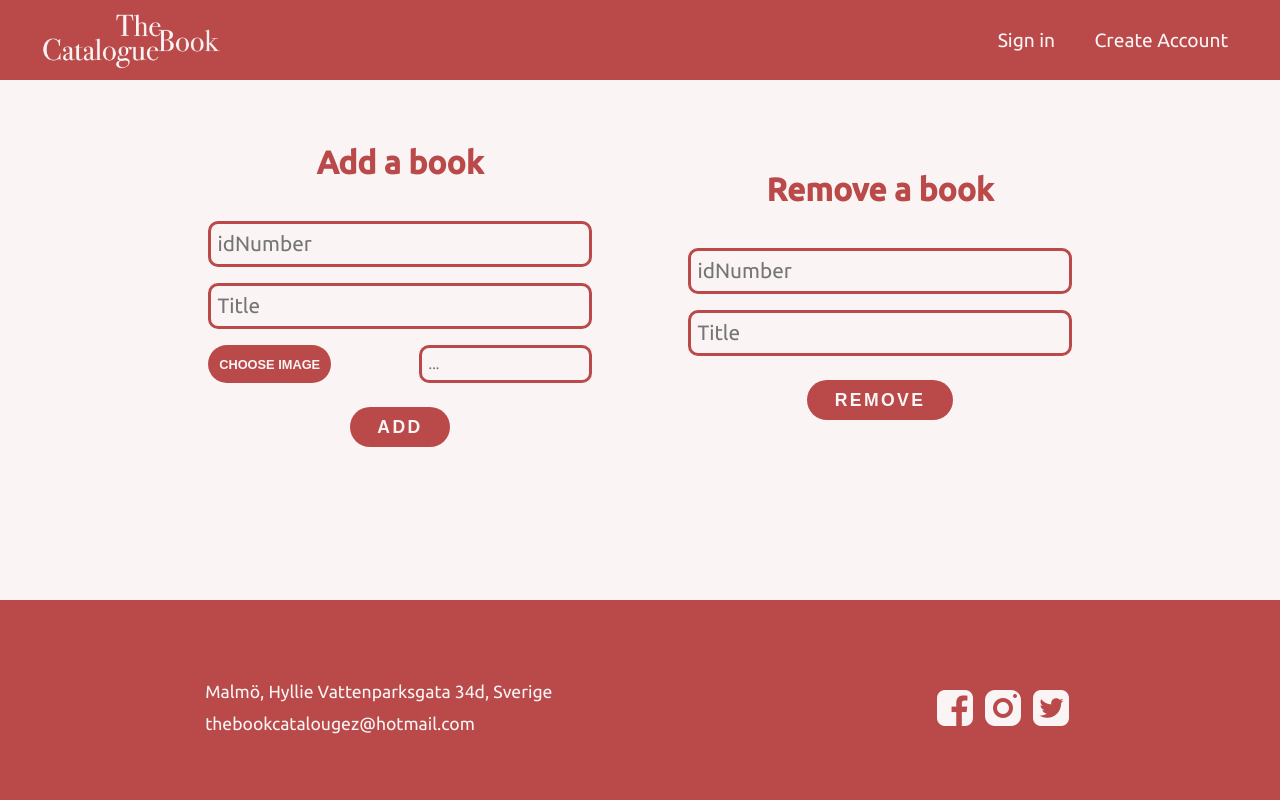
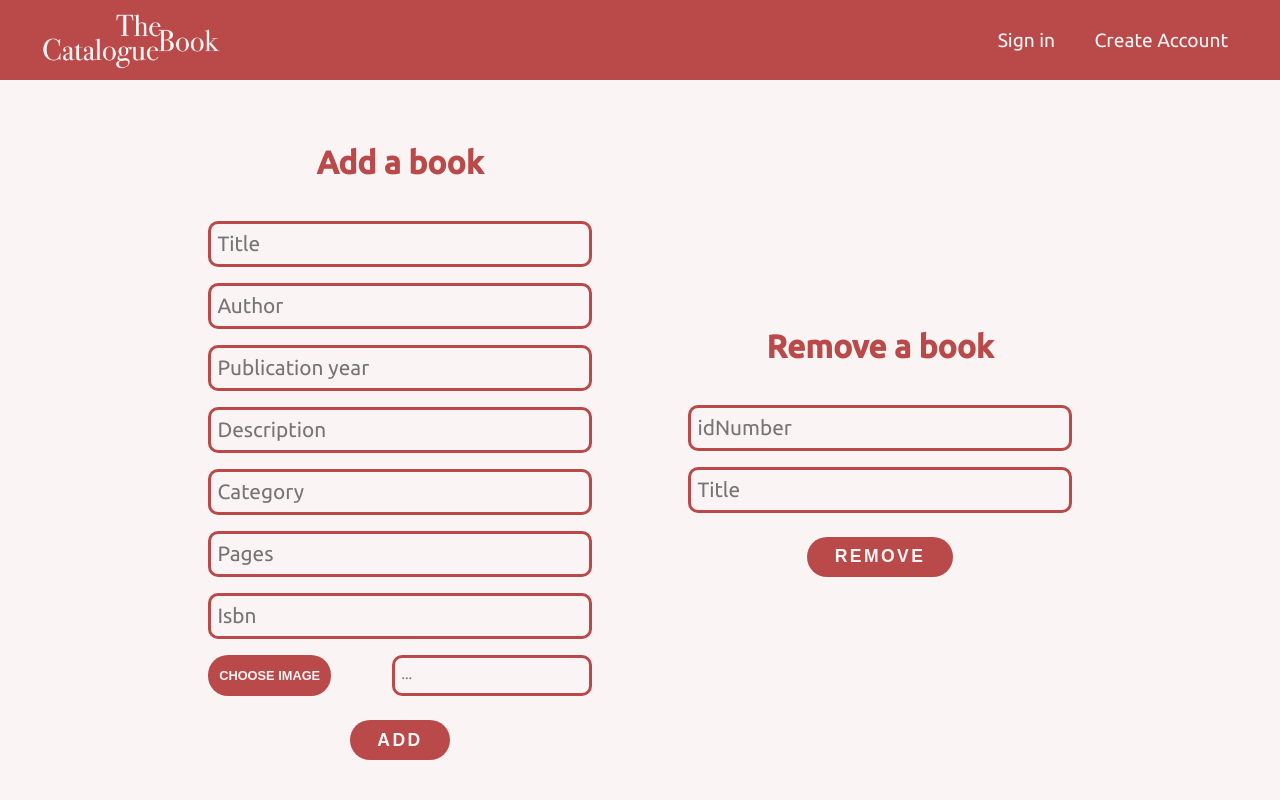
Before and after one commit to friduslol/the_book_catalogue, a React (Create React App) app in the folder the_book_catalogue/: page /adminPage in a window 1280 px wide. Shown: the top 800 px of the page. Built offline with nearby package versions, Linux system fonts and the light colour scheme.

Commit message:
working on add book form

```diff
--- a/the_book_catalogue/src/pages/AdminPage.js
+++ b/the_book_catalogue/src/pages/AdminPage.js
@@ -1,9 +1,9 @@
 import Styles from "../styles/Admin.module.css"
 import { useState, useEffect, useRef } from "react";
-import { use } from "../../api/routes/bookRoutes";
+
 
 const AdminPage = () => {
-    const [input, setInput] = useState('')
+    const [coverImg, setCoverImg] = useState(null)
     const titleRef = useRef()
     const descRef = useRef()
     const authorRef = useRef()
@@ -11,61 +11,66 @@ const AdminPage = () => {
     const pubYearRef = useRef()
     const pagesRef = useRef()
     const categoryRef = useRef()
-    const coverImgRef = useRef()
-
 
     const uploadImg = () => {
-       let ref = document.getElementById('fileUpload')
-       ref.click()
-       console.log(ref)
+        let ref = document.getElementById('fileUpload')
+        ref.click()
     }
 
-   useEffect(() => {
-       if(input.length) {
-            let imageName = input.slice(12)
-            if(imageName.length < 16) {
-                document.getElementById('fileName').innerHTML = imageName
-            } else {
-                document.getElementById('fileName').innerHTML = imageName.slice(0, 13) + "..."
-            }
-       } else {
-           return;
-       }
-   }, [input])
+   const handleFileChange = (e) => {
+        if (e.target.files[0]) {
+            setCoverImg(e.target.files[0])
+        }
 
-   const handleAddBook = async () => {
+    }
+   const handleAddBook = async (e) => {
+
+    e.preventDefault()
 
         let bookObj = {
-            title: titleRef,
-            description: descRef,
-            author: authorRef,
-            isbn: isbnRef,
-            publicationYear: pubYearRef,
-            pages: pagesRef,
-            category: categoryRef,
+            title: titleRef.current.value,
+            description: descRef.current.value,
+            author: authorRef.current.value,
+            isbn: isbnRef.current.value,
+            publicationYear: pubYearRef.current.value,
+            pages: pagesRef.current.value,
+            category: categoryRef.current.value,
             rating: 0,
-            coverImg: coverImgRef,
+            coverImg: coverImg ? coverImg : "No cover available",
         }
+
+        console.log("bookObj:", bookObj)
    }
 
     return(
         <div className={Styles.adminContainer}>
             <div className={Styles.formsWrapper}>
-                <form className={Styles.formWrapper}>
-                    <h1 className={Styles.formHeader} >Add a book</h1>
-                    <input className={Styles.input} type="number" placeholder="idNumber" />
-                    <input className={Styles.input} type="Name" placeholder="Title"/>
+                <form className={Styles.formWrapper} onSubmit={handleAddBook}>
+                    <h1 className={Styles.formHeader}>Add a book</h1>
+                    <input className={Styles.input} type="text" placeholder="Title" ref={titleRef} required/>
+                    <input className={Styles.input} type="text" placeholder="Author" ref={authorRef} required/>
+                    <input className={Styles.input} type="number" placeholder="Publication year" ref={pubYearRef} required/>
+                    <input className={Styles.input} type="text" placeholder="Description" ref={descRef} required/>
+                    <input className={Styles.input} type="text" placeholder="Category" ref={categoryRef} required/>
+                    <input className={Styles.input} type="number" placeholder="Pages" ref={pagesRef} required/>
+                    <input className={Styles.input} type="text" placeholder="Isbn" ref={isbnRef} required/>
 
                     <div className={Styles.uploadImgWrapper}>
-                        <input type="button" className={Styles.uploadButton} value="Choose image" onClick={() => uploadImg()} />
-                        <input type="file" name="upload" accept="image/*" id="fileUpload" value={input} onInput={e => setInput(e.target.value)} className={Styles.fileUpload} />
+                        <input type="button" className={Styles.uploadButton} value="Choose image"  onClick={() => uploadImg()}/>
+                        <input type="file" name="upload" accept="image/*" id="fileUpload" className={Styles.fileUpload}  onChange={handleFileChange}/>
                         <div className={Styles.filenameWrapper}>
-                            <span id="fileName" className={Styles.fileName}>...</span>
+                            <span id="fileName" className={Styles.fileName}>
+                                {
+                                    coverImg
+                                        ? `${coverImg.name}`
+                                        : "..."
+                                }
+                            </span>
                         </div>
 
                     </div>
 
-                    <button onClick={handleAddBook} className={Styles.actionBtn}>Add</button>
+                    <button type="submit" className={Styles.actionBtn}>Add</button>
                 </form>
 
                 <form className={Styles.formWrapper}>
--- a/the_book_catalogue/src/styles/Admin.module.css
+++ b/the_book_catalogue/src/styles/Admin.module.css
@@ -70,7 +70,7 @@
     border-radius: 10px;
 	padding: 0.5rem 0.4rem;
     margin: 0.5rem 0;
-    width: 45%;
+    width: 110px;
     font-family: var(--main--font);
     font-size: 0.9rem;
     color: var(--gray--color);
@@ -90,6 +90,14 @@
     margin: 1rem;
 }
 
+.fileName {
+    display: inline-block;
+    width: 100%;
+    white-space: nowrap;
+    overflow: hidden;
+    text-overflow: ellipsis;
+}
+
 @media (min-width: 768px) {
 
     .formsWrapper {
@@ -106,6 +114,10 @@
         border-radius: 10px;
     }
 
+    .filenameWrapper {
+        width: 200px;
+    }
+
     .input {
         font-size: 1.3rem;
     }
```
